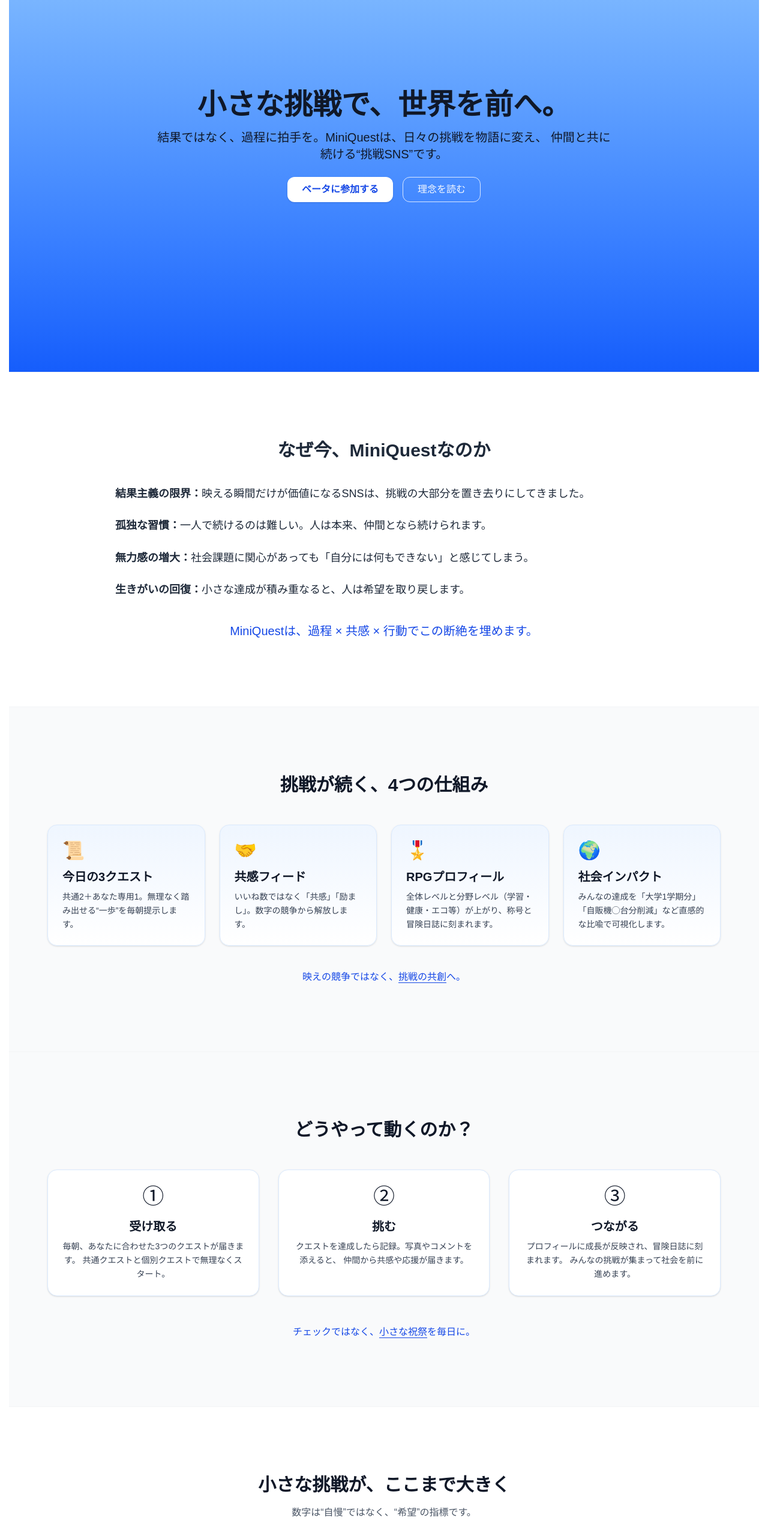
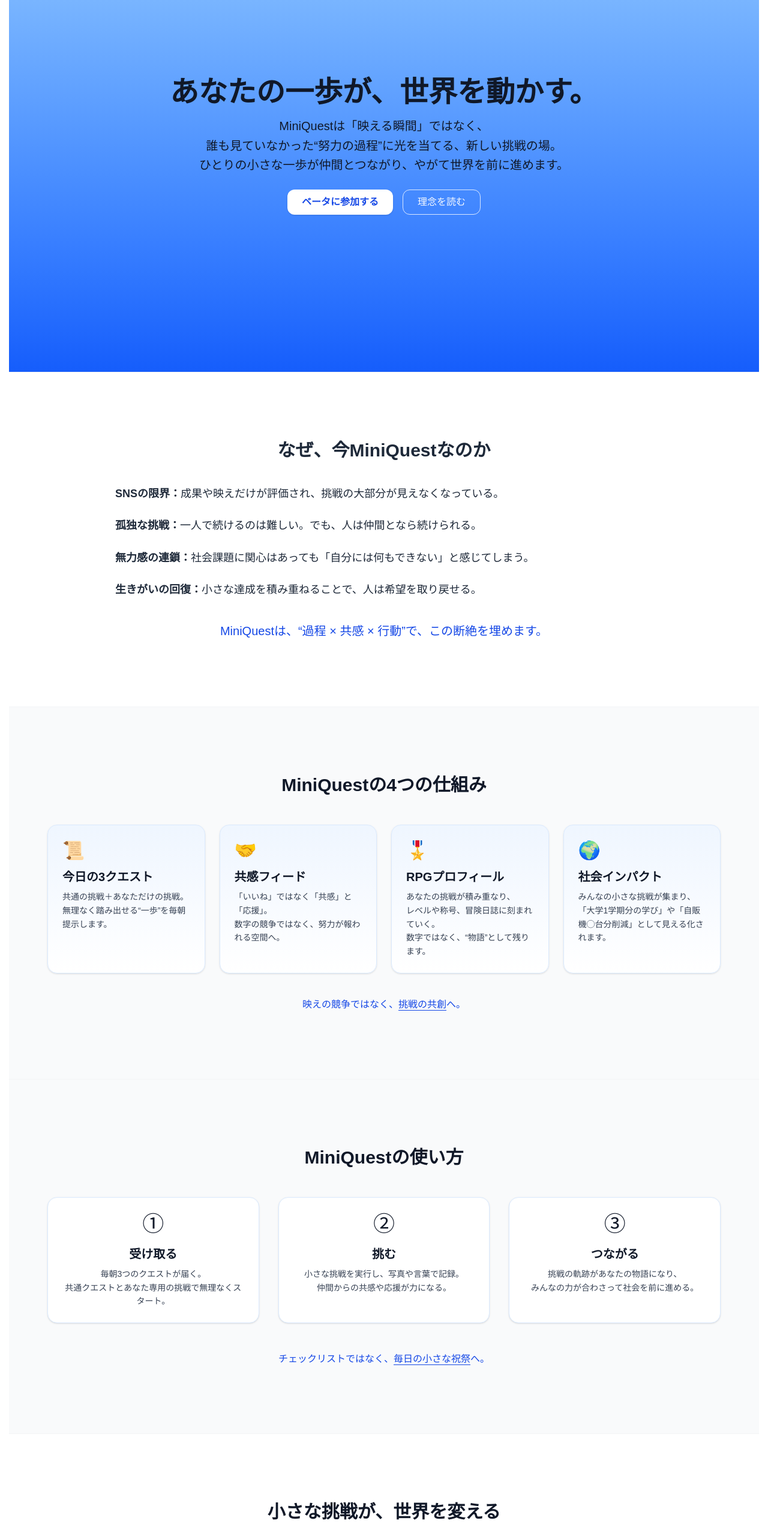
Before and after one commit to Tomotomoprog/miniquest-homepage, a Next.js app: page / in a window 1280 px wide. Shown: the part 180-2736 px from the top of the page at 60% size. Built offline with nearby package versions, Linux system fonts and the light colour scheme.

Commit message:
update: copy & styles

```diff
--- a/app/page.tsx
+++ b/app/page.tsx
@@ -3,7 +3,7 @@
 export default function Home() {
   return (
     <main className="text-gray-900">
-      {/* ========= Hero（画面ぴったり） ========= */}
+      {/* ========= Hero ========= */}
       <section
         className="
           relative flex items-center justify-center
@@ -15,17 +15,18 @@
       >
         <div className="max-w-3xl text-center">
           <h1 className="text-4xl md:text-5xl font-bold">
-            小さな挑戦で、世界を前へ。
+            あなたの一歩が、世界を動かす。
           </h1>
-          <p className="mt-4 text-lg md:text-xl">
-            結果ではなく、過程に拍手を。MiniQuestは、日々の挑戦を物語に変え、
-            仲間と共に続ける“挑戦SNS”です。
+          <p className="mt-4 text-lg md:text-xl leading-relaxed">
+            MiniQuestは「映える瞬間」ではなく、<br />
+            誰も見ていなかった“努力の過程”に光を当てる、新しい挑戦の場。<br />
+            ひとりの小さな一歩が仲間とつながり、やがて世界を前に進めます。
           </p>
           <div className="mt-6 flex gap-4 justify-center">
-            <button className="rounded-xl bg-white px-6 py-2 font-semibold text-blue-700 shadow">
+            <button className="rounded-xl bg-white px-6 py-2 font-semibold text-blue-700 shadow hover:bg-gray-100 transition">
               ベータに参加する
             </button>
-            <button className="rounded-xl border border-white/80 px-6 py-2 text-white/95">
+            <button className="rounded-xl border border-white/80 px-6 py-2 text-white/95 hover:bg-white/10 transition">
               理念を読む
             </button>
           </div>
@@ -33,72 +34,73 @@
       </section>
 
       {/* ========= Why ========= */}
-      <section className="w-full bg-white text-gray-800 py-20 md:py-28 px-6 md:px-16 border-t border-gray-100">
+      <section id="why" className="w-full bg-white text-gray-800 py-20 md:py-28 px-6 md:px-16 border-t border-gray-100">
         <div className="max-w-4xl mx-auto">
-          <h2 className="text-3xl font-bold text-center mb-10">なぜ今、MiniQuestなのか</h2>
+          <h2 className="text-3xl font-bold text-center mb-10">なぜ、今MiniQuestなのか</h2>
           <ul className="space-y-6 text-lg leading-relaxed">
             <li>
-              <span className="font-semibold">結果主義の限界：</span>
-              映える瞬間だけが価値になるSNSは、挑戦の大部分を置き去りにしてきました。
+              <span className="font-semibold">SNSの限界：</span>
+              成果や映えだけが評価され、挑戦の大部分が見えなくなっている。
             </li>
             <li>
-              <span className="font-semibold">孤独な習慣：</span>
-              一人で続けるのは難しい。人は本来、仲間となら続けられます。
+              <span className="font-semibold">孤独な挑戦：</span>
+              一人で続けるのは難しい。でも、人は仲間となら続けられる。
             </li>
             <li>
-              <span className="font-semibold">無力感の増大：</span>
-              社会課題に関心があっても「自分には何もできない」と感じてしまう。
+              <span className="font-semibold">無力感の連鎖：</span>
+              社会課題に関心はあっても「自分には何もできない」と感じてしまう。
             </li>
             <li>
               <span className="font-semibold">生きがいの回復：</span>
-              小さな達成が積み重なると、人は希望を取り戻します。
+              小さな達成を積み重ねることで、人は希望を取り戻せる。
             </li>
           </ul>
           <p className="mt-10 text-center text-xl font-medium text-blue-700">
-            MiniQuestは、過程 × 共感 × 行動でこの断絶を埋めます。
+            MiniQuestは、“過程 × 共感 × 行動”で、この断絶を埋めます。
           </p>
         </div>
       </section>
 
-      {/* ========= What（カード型） ========= */}
+      {/* ========= What ========= */}
       <section id="what" className="w-full bg-gray-50 py-20 md:py-28 px-6 md:px-16 border-t border-gray-100">
         <div className="max-w-6xl mx-auto">
-          <h2 className="text-3xl font-bold text-center mb-12">挑戦が続く、4つの仕組み</h2>
+          <h2 className="text-3xl font-bold text-center mb-12">MiniQuestの4つの仕組み</h2>
 
           <div className="grid grid-cols-1 sm:grid-cols-2 lg:grid-cols-4 gap-6">
-            {/* カード1：今日の3クエスト */}
             <div className="rounded-2xl border border-blue-100 bg-gradient-to-b from-blue-50 to-white p-6 shadow-sm">
               <div className="text-3xl mb-3">📜</div>
               <h3 className="text-xl font-semibold mb-2">今日の3クエスト</h3>
               <p className="text-sm text-gray-700 leading-relaxed">
-                共通2＋あなた専用1。無理なく踏み出せる“一歩”を毎朝提示します。
+                共通の挑戦＋あなただけの挑戦。<br />
+                無理なく踏み出せる“一歩”を毎朝提示します。
               </p>
             </div>
 
-            {/* カード2：共感フィード */}
             <div className="rounded-2xl border border-blue-100 bg-gradient-to-b from-blue-50 to-white p-6 shadow-sm">
               <div className="text-3xl mb-3">🤝</div>
               <h3 className="text-xl font-semibold mb-2">共感フィード</h3>
               <p className="text-sm text-gray-700 leading-relaxed">
-                いいね数ではなく「共感」「励まし」。数字の競争から解放します。
+                「いいね」ではなく「共感」と「応援」。<br />
+                数字の競争ではなく、努力が報われる空間へ。
               </p>
             </div>
 
-            {/* カード3：RPGプロフィール */}
             <div className="rounded-2xl border border-blue-100 bg-gradient-to-b from-blue-50 to-white p-6 shadow-sm">
               <div className="text-3xl mb-3">🎖️</div>
               <h3 className="text-xl font-semibold mb-2">RPGプロフィール</h3>
               <p className="text-sm text-gray-700 leading-relaxed">
-                全体レベルと分野レベル（学習・健康・エコ等）が上がり、称号と冒険日誌に刻まれます。
+                あなたの挑戦が積み重なり、<br />
+                レベルや称号、冒険日誌に刻まれていく。<br />
+                数字ではなく、“物語”として残ります。
               </p>
             </div>
 
-            {/* カード4：社会インパクト */}
             <div className="rounded-2xl border border-blue-100 bg-gradient-to-b from-blue-50 to-white p-6 shadow-sm">
               <div className="text-3xl mb-3">🌍</div>
               <h3 className="text-xl font-semibold mb-2">社会インパクト</h3>
               <p className="text-sm text-gray-700 leading-relaxed">
-                みんなの達成を「大学1学期分」「自販機◯台分削減」など直感的な比喩で可視化します。
+                みんなの小さな挑戦が集まり、<br />
+                「大学1学期分の学び」や「自販機◯台分削減」として見える化されます。
               </p>
             </div>
           </div>
@@ -110,52 +112,47 @@
       </section>
 
       {/* ========= How it works ========= */}
-      <section className="w-full bg-gray-50 py-20 md:py-28 px-6 md:px-16 border-t border-gray-100">
+      <section id="how" className="w-full bg-gray-50 py-20 md:py-28 px-6 md:px-16 border-t border-gray-100">
         <div className="max-w-6xl mx-auto">
-          <h2 className="text-3xl font-bold text-center mb-12">どうやって動くのか？</h2>
+          <h2 className="text-3xl font-bold text-center mb-12">MiniQuestの使い方</h2>
 
           <div className="grid grid-cols-1 md:grid-cols-3 gap-8">
-            {/* Step 1 */}
             <div className="flex flex-col items-center text-center p-6 rounded-2xl bg-white shadow-sm border border-blue-100">
               <div className="text-4xl mb-4">①</div>
               <h3 className="text-xl font-semibold mb-2">受け取る</h3>
               <p className="text-gray-700 text-sm leading-relaxed">
-                毎朝、あなたに合わせた3つのクエストが届きます。
-                共通クエストと個別クエストで無理なくスタート。
+                毎朝3つのクエストが届く。<br />
+                共通クエストとあなた専用の挑戦で無理なくスタート。
               </p>
             </div>
-
-            {/* Step 2 */}
             <div className="flex flex-col items-center text-center p-6 rounded-2xl bg-white shadow-sm border border-blue-100">
               <div className="text-4xl mb-4">②</div>
               <h3 className="text-xl font-semibold mb-2">挑む</h3>
               <p className="text-gray-700 text-sm leading-relaxed">
-                クエストを達成したら記録。写真やコメントを添えると、
-                仲間から共感や応援が届きます。
+                小さな挑戦を実行し、写真や言葉で記録。<br />
+                仲間からの共感や応援が力になる。
               </p>
             </div>
-
-            {/* Step 3 */}
             <div className="flex flex-col items-center text-center p-6 rounded-2xl bg-white shadow-sm border border-blue-100">
               <div className="text-4xl mb-4">③</div>
               <h3 className="text-xl font-semibold mb-2">つながる</h3>
               <p className="text-gray-700 text-sm leading-relaxed">
-                プロフィールに成長が反映され、冒険日誌に刻まれます。
-                みんなの挑戦が集まって社会を前に進めます。
+                挑戦の軌跡があなたの物語になり、<br />
+                みんなの力が合わさって社会を前に進める。
               </p>
             </div>
           </div>
 
           <p className="mt-12 text-center text-blue-700 font-medium">
-            チェックではなく、<span className="underline underline-offset-4">小さな祝祭</span>を毎日に。
+            チェックリストではなく、<span className="underline underline-offset-4">毎日の小さな祝祭</span>へ。
           </p>
         </div>
       </section>
 
-      {/* ========= Impact（アニメーション付き） ========= */}
+      {/* ========= Impact ========= */}
       <section id="impact" className="w-full bg-white py-20 md:py-28 px-6 md:px-16 border-t border-gray-100">
         <div className="max-w-6xl mx-auto">
-          <h2 className="text-3xl font-bold text-center mb-4">小さな挑戦が、ここまで大きく</h2>
+          <h2 className="text-3xl font-bold text-center mb-4">小さな挑戦が、世界を変える</h2>
           <p className="text-center text-gray-600 mb-12">
             数字は“自慢”ではなく、“希望”の指標です。
           </p>
@@ -171,24 +168,19 @@
       {/* ========= Founder Story ========= */}
       <section id="founder" className="w-full bg-gray-50 py-20 md:py-28 px-6 md:px-16 border-t border-gray-100">
         <div className="max-w-6xl mx-auto grid grid-cols-1 md:grid-cols-2 gap-12 items-center">
-
-          {/* 左：文章 */}
           <div>
             <h2 className="text-3xl font-bold mb-6">結果ではなく、過程に拍手を</h2>
             <p className="text-lg text-gray-700 leading-relaxed mb-4">
-              努力が報われない瞬間を、私は何度も見てきました。学びも運動も、続けることが一番難しい。
-              だからこそ、日々の小さな挑戦を価値に変える文化をつくりたいと考えました。
+              努力が報われず、挑戦をやめたくなる瞬間を私は何度も経験しました。
+              もしその過程が記録され、誰かに見守られていたら…もっと前に進めたかもしれない。
             </p>
             <p className="text-lg text-gray-700 leading-relaxed mb-4">
-              MiniQuestは、誰もがこの世界の主人公になれる場所です。映えや結果の競争ではなく、
-              過程そのものに意味があると伝えたい。小さな挑戦が積み重なれば、世界を少しずつ前に進められると信じています。
+              MiniQuestは、そんな思いから生まれました。<br />
+              結果ではなく過程を讃え、仲間と共に歩むことで、挑戦は続けられる。<br />
+              その小さな積み重ねこそが、世界を変える大きな力になると信じています。
             </p>
-            <p className="mt-6 font-semibold text-blue-700">
-              - Founder, Tomoyasu Mukai
-            </p>
+            <p className="mt-6 font-semibold text-blue-700">Founder, 向井智康</p>
           </div>
-
-          {/* 右：イメージ（仮画像・差し替えOK） */}
           <div className="flex justify-center">
             <img
               src="https://placehold.co/400x300?text=Founder+Image"
@@ -202,14 +194,12 @@
       {/* ========= Company ========= */}
       <section id="company" className="w-full bg-white py-20 md:py-28 px-6 md:px-16 border-t border-gray-100">
         <div className="max-w-6xl mx-auto">
-
-          {/* Mission / Vision / Value */}
           <h2 className="text-3xl font-bold text-center mb-12">Company</h2>
           <div className="grid grid-cols-1 md:grid-cols-3 gap-8 text-center">
             <div className="p-6 rounded-xl border border-gray-200 bg-gray-50">
               <h3 className="text-xl font-semibold mb-2 text-blue-700">Mission</h3>
               <p className="text-gray-700 text-sm leading-relaxed">
-                小さな挑戦を価値に変え、誰もがこの世界の主人公になれる社会をつくる。
+                小さな挑戦を価値に変え、誰もが主人公になれる社会をつくる。
               </p>
             </div>
             <div className="p-6 rounded-xl border border-gray-200 bg-gray-50">
@@ -226,7 +216,6 @@
             </div>
           </div>
 
-          {/* 会社概要 */}
           <div className="mt-16">
             <h3 className="text-2xl font-bold mb-6 text-center">会社概要</h3>
             <div className="max-w-2xl mx-auto">
@@ -247,7 +236,7 @@
                   <dt className="font-semibold text-gray-700">代表者</dt>
                   <dd className="text-gray-600">向井 智康</dd>
                 </div>
-                  <div className="sm:col-span-2">
+                <div className="sm:col-span-2">
                   <dt className="font-semibold text-gray-700">事業内容</dt>
                   <dd className="text-gray-600">
                     挑戦支援SNS「MiniQuest」の企画・開発・運営
@@ -258,16 +247,6 @@
           </div>
         </div>
       </section>
-
-
-      {/* ========= Contact ========= */}
-      <section id="contact" className="w-full bg-white py-20 md:py-28 px-6 md:px-16 border-t border-gray-100">
-        <div className="max-w-6xl mx-auto">
-          <h2 className="text-3xl font-bold text-center mb-4">お問い合わせ</h2>
-
-          ...
-        </div>
-      </section>
     </main>
   );
 }
```
